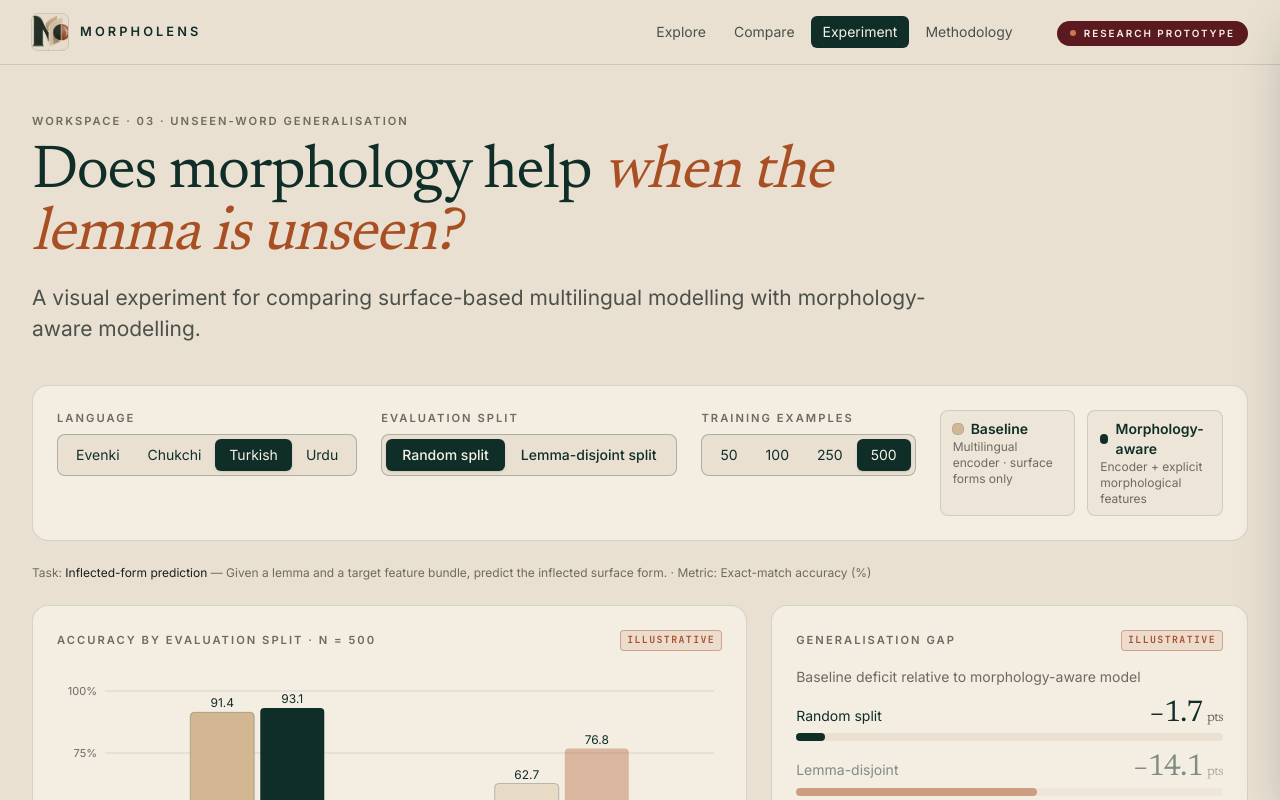
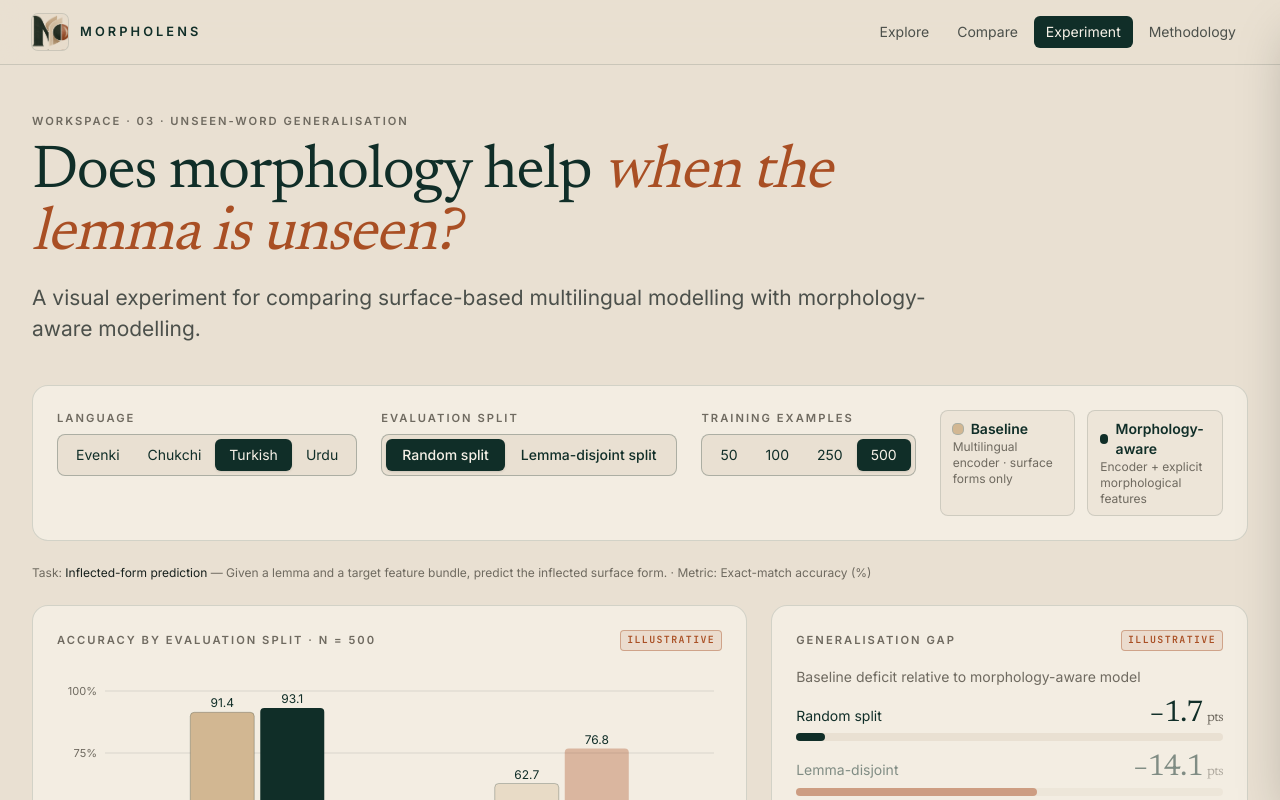
Before and after one commit to inayatarshad/morpholens_app, a Next.js app: page /experiment in a window 1280 px wide. Shown: the top 800 px of the page. Built offline with nearby package versions, Linux system fonts and the light colour scheme; a web font is replaced by a local one.

Commit message:
Remove research prototype badge from navbar
Co-Authored-By: Claude Opus 5 <noreply@anthropic.com>

```diff
--- a/src/components/Navbar.tsx
+++ b/src/components/Navbar.tsx
@@ -5,7 +5,6 @@ import Link from "next/link";
 import { usePathname } from "next/navigation";
 import { useState } from "react";
 import { Menu, X } from "lucide-react";
-import { ResearchBadge } from "./ResearchBadge";
 
 const links = [
   { href: "/explore", label: "Explore" },
@@ -45,10 +44,6 @@ export function Navbar() {
           })}
         </nav>
 
-        <div className="ml-auto hidden md:ml-2 md:block">
-          <ResearchBadge />
-        </div>
-
         <button
           className="ml-auto rounded-md p-2 text-bush md:hidden"
           onClick={() => setOpen((o) => !o)}
@@ -71,9 +66,6 @@ export function Navbar() {
               {l.label}
             </Link>
           ))}
-          <div className="mt-3 px-3">
-            <ResearchBadge />
-          </div>
         </nav>
       )}
     </header>
--- a/src/components/ResearchBadge.tsx
+++ b/src/components/ResearchBadge.tsx
@@ -1,12 +1,3 @@
-export function ResearchBadge() {
-  return (
-    <span className="inline-flex items-center gap-2 rounded-full border border-burgundy/30 bg-burgundy px-3 py-1 text-[0.62rem] font-semibold tracking-[0.2em] text-ivory">
-      <span className="h-1.5 w-1.5 animate-pulse rounded-full bg-sienna-soft" />
-      RESEARCH PROTOTYPE
-    </span>
-  );
-}
-
 export function IllustrativeTag({ label = "ILLUSTRATIVE" }: { label?: string }) {
   return (
     <span className="inline-flex items-center rounded-sm border border-sienna/40 bg-sienna/10 px-1.5 py-0.5 font-mono text-[0.62rem] font-semibold tracking-[0.14em] text-sienna">
```
